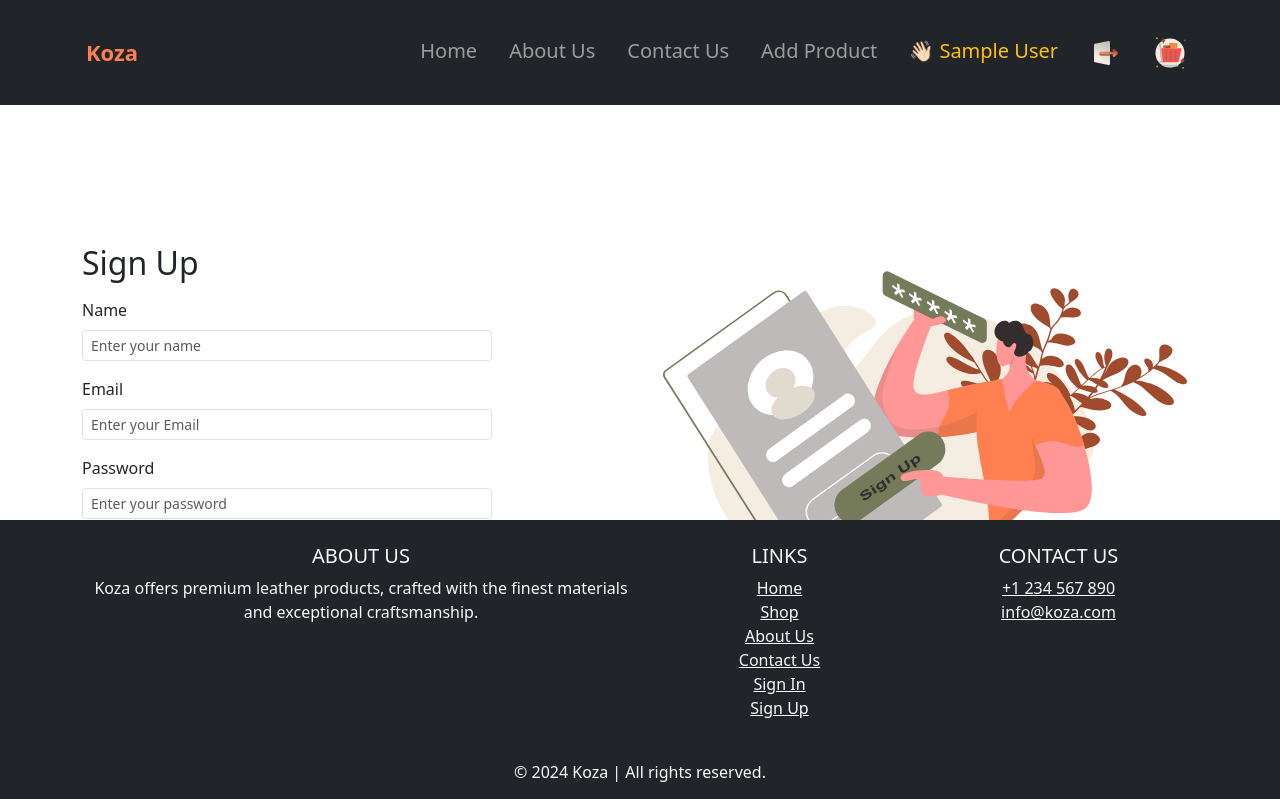
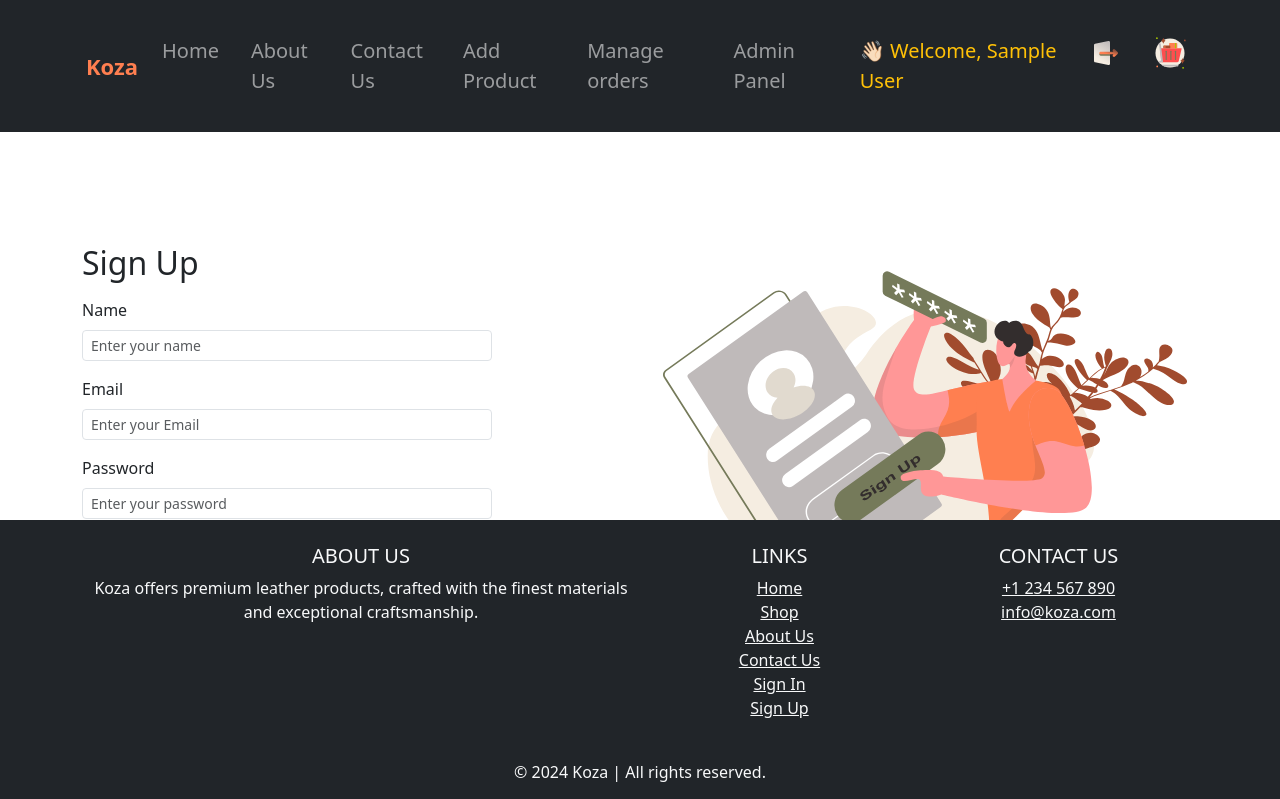
Before and after one commit to 3Sangeetha3/E-Commerce-PHP, a PHP site: page /pages/signUp.php in a window 1280 px wide. Shown: the top 799 px of the page. Run offline with PHP 8.4, Linux system fonts and the light colour scheme; the visitor is signed in with stand-in values (Sample User, id 1).

Commit message:
Add role selection to sign-in and sign-up forms; update session handling and navbar links for user roles

```diff
--- a/backend/process_signin.php
+++ b/backend/process_signin.php
@@ -16,6 +16,8 @@ if ($_SERVER['REQUEST_METHOD'] == 'POST') {
     // Get the posted data
     $email = $_POST['email'];
     $password = $_POST['password'];
+    $role = $_POST['role']; // Capture role from POST data
+
 
     // Prepare SQL statement
     $stmt = $pdo->prepare("SELECT * FROM users WHERE email = :email");
--- a/backend/process_signup.php
+++ b/backend/process_signup.php
@@ -11,6 +11,7 @@ if ($_SERVER['REQUEST_METHOD'] == 'POST') {
     $name = $_POST['name'];
     $email = $_POST['email'];
     $password = $_POST['password'];
+    $role = $_POST['role'];
 
     // Initialize an error array to store multiple error messages
     $errors = [];
@@ -40,7 +41,6 @@ if ($_SERVER['REQUEST_METHOD'] == 'POST') {
         exit();
     } else {
         $hashed_password = password_hash($password, PASSWORD_DEFAULT);
-        $default_role = 'user';
 
         // Insert the user into the database
         $stmt = $pdo->prepare("INSERT INTO users (name, email, password) VALUES (?, ?, ?)");
@@ -48,7 +48,7 @@ if ($_SERVER['REQUEST_METHOD'] == 'POST') {
             $_SESSION['user_id'] = $pdo->lastInsertId();
             $_SESSION['user_name'] = $name;
             $_SESSION['user_email'] = $email;
-            $_SESSION['user_role'] = $default_role;
+            $_SESSION['user_role'] = $role;
             $_SESSION['success'] = "Signup successful! Welcome to koza.";
             header("Location: ../index.php");
             exit();
--- a/components/navbar.php
+++ b/components/navbar.php
@@ -1,6 +1,6 @@
 <?php
 if (session_status() === PHP_SESSION_NONE) {
-  session_start();
+    session_start();
 }
 ?>
 
@@ -15,6 +15,7 @@ if (session_status() === PHP_SESSION_NONE) {
     </button>
     <div class="collapse navbar-collapse" id="navbarNav">
       <ul class="navbar-nav ms-auto d-flex gap-3">
+        <!-- Common Links -->
         <li class="nav-item">
           <a class="nav-link <?php echo ($current_page == 'index.php') ? 'active' : ''; ?>" href="/E-commerce/index.php">Home</a>
         </li>
@@ -25,17 +26,33 @@ if (session_status() === PHP_SESSION_NONE) {
           <a class="nav-link <?php echo ($current_page == 'contact.php') ? 'active' : ''; ?>" href="/E-commerce/pages/contact.php">Contact Us</a>
         </li>
 
-        <!-- Add Product Link (Visible only for Admins) -->
+        <!-- Admin-Specific Links -->
         <?php if (isset($_SESSION['user_role']) && $_SESSION['user_role'] === 'admin'): ?>
           <li class="nav-item">
             <a class="nav-link <?php echo ($current_page == 'add_product.php') ? 'active' : ''; ?>" href="/E-commerce/admin/add_product.php">Add Product</a>
           </li>
+          <li class="nav-item">
+            <a class="nav-link <?php echo ($current_page == 'manage_users.php') ? 'active' : ''; ?>" href="/E-commerce/admin/manage_orders.php">Manage orders</a>
+          </li>
+          <li class="nav-item">
+            <a class="nav-link <?php echo ($current_page == 'admin_panel.php') ? 'active' : ''; ?>" href="/E-commerce/pages/admin_panel.php">Admin Panel</a>
+          </li>
         <?php endif; ?>
 
-        <!-- Conditional Welcome and Logout -->
+        <!-- User-Specific Links -->
+        <?php if (isset($_SESSION['user_role']) && $_SESSION['user_role'] === 'user'): ?>
+          <li class="nav-item">
+            <a class="nav-link <?php echo ($current_page == 'orders.php') ? 'active' : ''; ?>" href="/E-commerce/pages/orders.php">My Orders</a>
+          </li>
+          <li class="nav-item">
+            <a class="nav-link <?php echo ($current_page == 'profile.php') ? 'active' : ''; ?>" href="/E-commerce/pages/profile.php">Profile</a>
+          </li>
+        <?php endif; ?>
+
+        <!-- Welcome and Logout Links -->
         <?php if (isset($_SESSION['user_name'])): ?>
           <li class="nav-item">
-            <a class="nav-link text-warning" href="#">👋🏻 <?php echo htmlspecialchars($_SESSION['user_name']); ?></a>
+            <a class="nav-link text-warning" href="#">👋🏻 Welcome, <?php echo htmlspecialchars($_SESSION['user_name']); ?></a>
           </li>
           <li class="nav-item">
             <a class="nav-link" href="/E-commerce/pages/logout.php">
@@ -43,7 +60,7 @@ if (session_status() === PHP_SESSION_NONE) {
             </a>
           </li>
         <?php else: ?>
-          <!-- Sign In and Sign Up only shown if user is not logged in -->
+          <!-- Sign In and Sign Up Links -->
           <li class="nav-item">
             <a class="nav-link <?php echo ($current_page == 'signIn.php') ? 'active' : ''; ?>" href="/E-commerce/pages/signIn.php">Sign In</a>
           </li>
@@ -52,6 +69,7 @@ if (session_status() === PHP_SESSION_NONE) {
           </li>
         <?php endif; ?>
 
+        <!-- Cart Link -->
         <li class="nav-item">
           <a class="nav-link animate__animated animate__flip<?php echo ($current_page == 'cart.php') ? 'active' : ''; ?>" href="/E-commerce/pages/cart.php" id="cartLink">
             <img src="/E-commerce/assets/images/cart.svg" alt="Cart" class="cart-icon" style="width: 32px; height: 32px;">
@@ -66,17 +84,13 @@ if (session_status() === PHP_SESSION_NONE) {
 <script>
   function animateCartIcon() {
     const cartLink = document.getElementById('cartLink');
-
     cartLink.classList.remove('animate__flip');
     void cartLink.offsetWidth;
     cartLink.classList.add('animate__flip');
-
     setTimeout(() => {
       cartLink.classList.remove('animate__flip');
     }, 1000);
   }
-
   setInterval(animateCartIcon, 10000);
-
   animateCartIcon();
 </script>
--- a/pages/signUp.php
+++ b/pages/signUp.php
@@ -42,16 +42,13 @@
                         <input type="password" placeholder="Enter your password" class="form-control form-control-sm" id="password" name="password" required style="width: 75%;">
                     </div>
 
-                    <!-- User Role Dropdown (Visible to Admins only) -->
-                    <?php if (isset($_SESSION['user_role']) && $_SESSION['user_role'] === 'admin'): ?>
-                        <div class="mb-3">
-                            <label for="role" class="form-label">User Role</label>
-                            <select class="form-control form-control-sm" id="role" name="role" required style="width: 75%;">
-                                <option value="user" selected>User</option>
-                                <option value="admin">Admin</option>
-                            </select>
-                        </div>
-                    <?php endif; ?>
+                    <div class="mb-3">
+                        <label for="role" class="form-label">Role</label>
+                        <select class="form-control form-control-sm" id="role" name="role" required style="width: 75%;">
+                            <option value="user">User</option>
+                            <option value="admin">Admin</option>
+                        </select>
+                    </div>
 
                     <!-- Display error message -->
                     <?php if (isset($_SESSION['error'])): ?>
```
Also changed, not shown: pages/signIn.php (+7 -0 lines).
